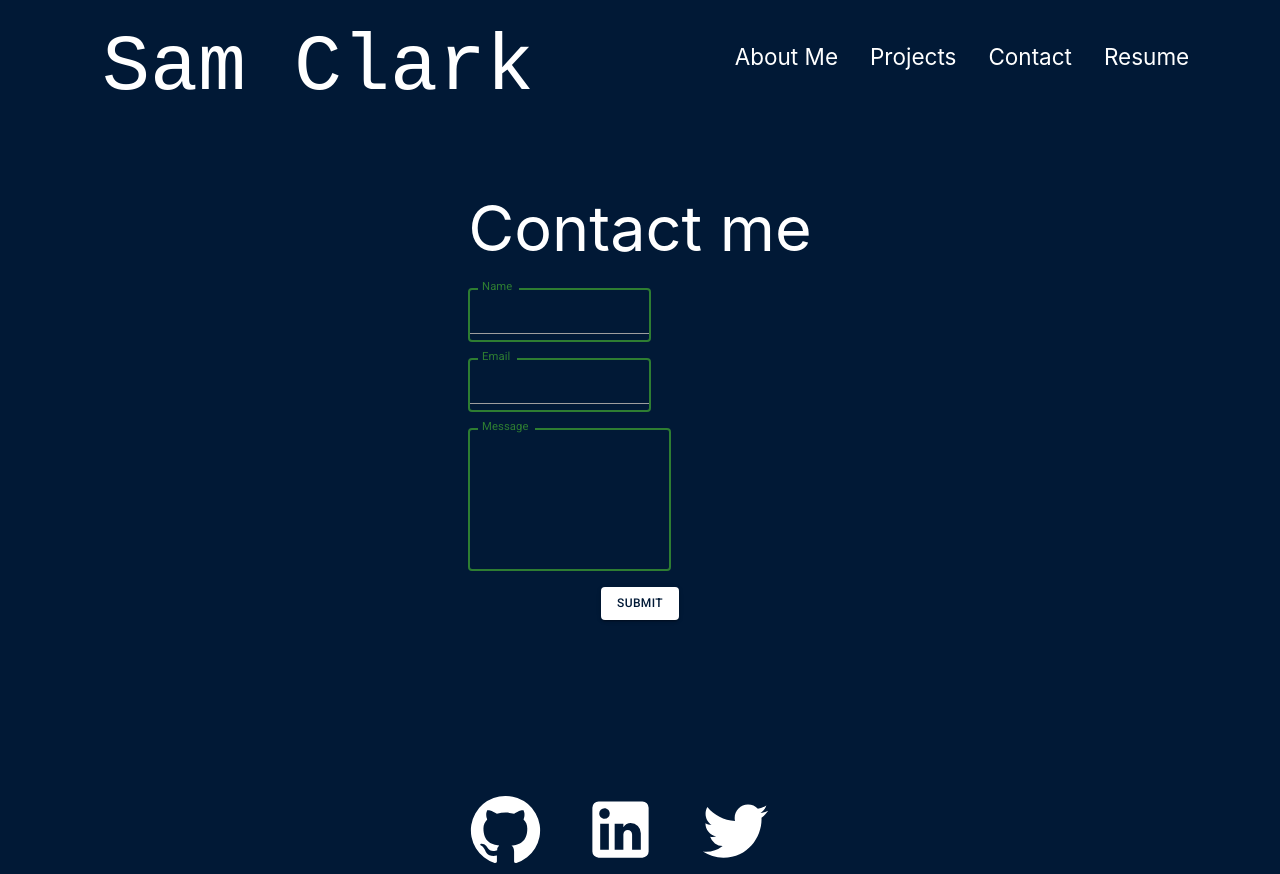
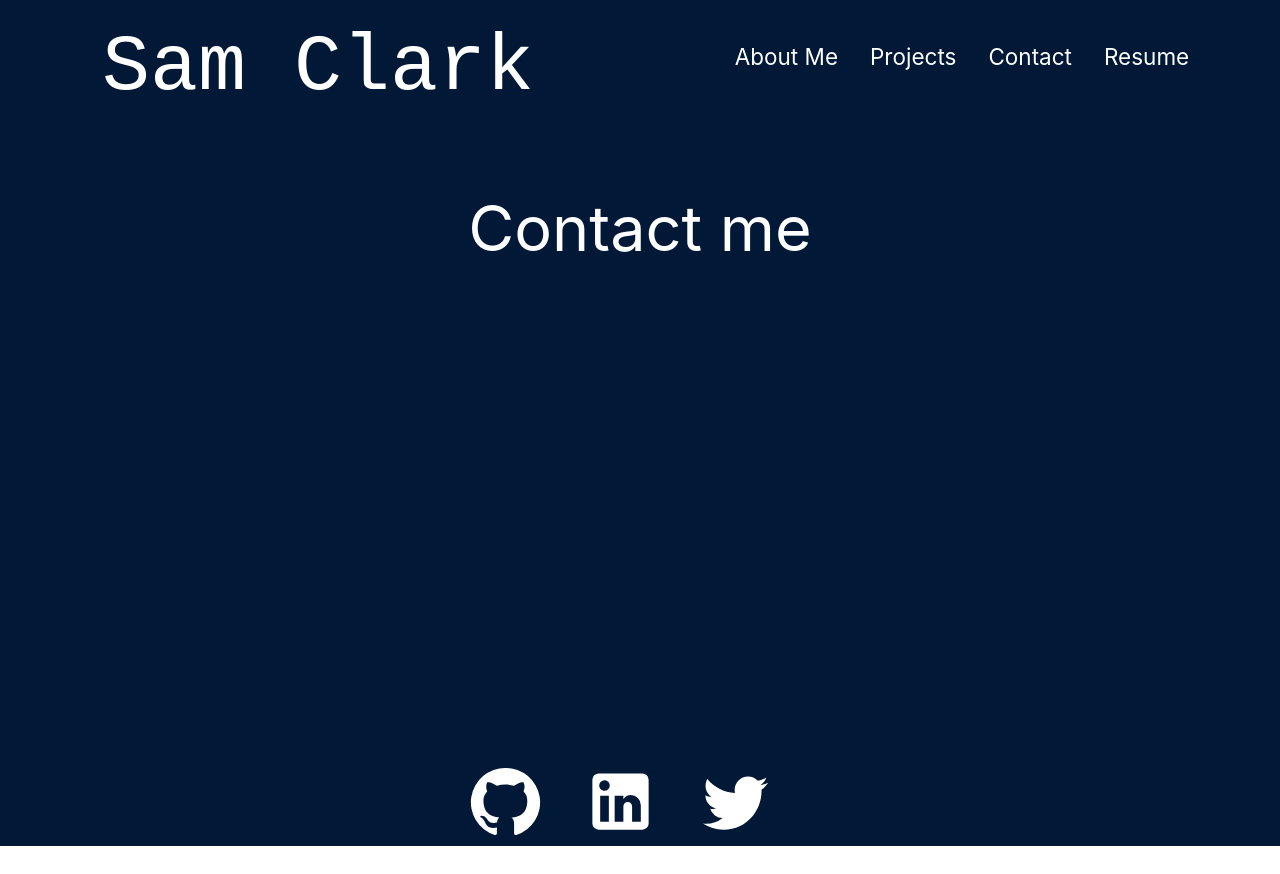
Before and after one commit to Sam-Clark1/sam-clark-portfolio, a React (Create React App) app: page /sam-clark-portfolio/contact in a window 1280 px wide. After the commit the page ends 846 px from the top, so only its background shows below. Built offline with nearby package versions, Linux system fonts and the light colour scheme.

Commit message:
refactored resume component. Made it so name in nav bar is a link back to about page

```diff
--- a/src/App.js
+++ b/src/App.js
@@ -17,7 +17,7 @@ function App() {
       <Box sx={{position:'sitcky', top:0}}>
         <Header />
       </Box>
-      <Container maxWidth='xl' sx={{minHeight:'80vh'}}>
+      <Container maxWidth='xl' sx={{minHeight:'76.5vh'}}>
         <Routes>
           <Route
             path='sam-clark-portfolio'
--- a/src/components/Contact.js
+++ b/src/components/Contact.js
@@ -1,89 +1,15 @@
-import React, { useState } from "react";
-import { Box, TextField, Button, Grow } from "@mui/material";
-import {validateEmail} from '../utils/helpers';
+import React from "react";
+import { Box, Grow } from "@mui/material";
 
 export default function Contact() {
-    const [formState, setFormState] = useState({ name: '', email: '', message: '' });
-    const [errorMessage, setErrorMessage] = useState('');
-
-    function handleChange(e) {
-        if (e.target.name === 'email') {
-            const validEmail = validateEmail(e.target.value);
-            if (!validEmail) {
-            setErrorMessage('Your email is invalid.');
-            } else {
-            if (!e.target.value.length) {
-              setErrorMessage(`${e.target.name} is required.`);
-            } else {
-              setErrorMessage('');
-            }
-          }
-          }  else if (e.target.name === 'name') {
-            const validName = e.target.value.length > 0;
-            if (!validName) {
-            setErrorMessage('Must enter a name.');
-            } else {
-            if (!e.target.value.length) {
-              setErrorMessage(`${e.target.name} is required.`);
-            } else {
-              setErrorMessage('');
-            }
-          }
-          } else {
-            const validMessage = e.target.value.length > 0;
-            if (!validMessage) {
-            setErrorMessage('You must enter a message.');
-            } else {
-            if (!e.target.value.length) {
-              setErrorMessage(`${e.target.name} is required.`);
-            } else {
-              setErrorMessage('');
-            }
-          }
-          }
-
-          if (!errorMessage) {
-            setFormState({ ...formState, [e.target.name]: e.target.value });
-          }
-      };
-
-      function handleSubmit(e) {
-        e.preventDefault();
-      };
-
     return(
       <Grow in={true} style={{ transformOrigin: '0 0 0' }} {...(true ? { timeout: 1000 } : {})}>
         <Box sx={{color:'white', display:'flex', justifyContent:'center'}}>
-            <section>
-                <Box sx={{display:'flex', justifyContent:'center'}}>
-                    <h1>Contact me</h1>
-                </Box>
-
-                <form id="contact-form" onSubmit={handleSubmit}>
-
-                    <div>
-                    <TextField name="name" type="text" onBlur={handleChange}  label='Name' color="success" focused sx={{mb:2}} inputMode={{className:'textfield__label'}}/>
-                    </div>
-
-                    <div>
-                    <TextField type="email" name="email" onBlur={handleChange} label='Email' color="success" focused sx={{mb:2}} InputProps={{className:'textfield__label'}}/>
-                    </div>
-
-                    <div>
-                    <TextField name="message" onBlur={handleChange} multiline rows={5} label='Message' color="success" focused sx={{mb:2}} InputProps={{className:'textfield__label'}}/>
-                    {errorMessage && (
-                        <Box sx={{display:'flex', justifyContent:'center'}}>
-                            <p>{errorMessage}</p>
-                        </Box >
-                        )}
-                    </div>
-
-                    <Box sx={{display:'flex', justifyContent:'center'}}>
-                        <Button variant="contained" sx={{backgroundColor:'white', color: '#011936', fontSize:12, display:'flex', justifyContent:'center'}} size="auto">Submit</Button>
-                    </Box>
-
-                </form>
-            </section>
+          <section>
+            <Box sx={{display:'flex', justifyContent:'center'}}>
+                <h1>Contact me</h1>
+            </Box>
+          </section>
         </Box>
       </Grow>
     );
--- a/src/components/Nav.js
+++ b/src/components/Nav.js
@@ -29,9 +29,11 @@ const linkArray = (
         <a href="#" data-target="mobile-nav" className="sidenav-trigger hide-on-large-only"><DrawerNav /></a>
         <Grid container spacing={1}>
             <Grid item xs={12} sm={12} md={6} lg={6} xl={6}>
-                <Box sx={{color: 'white', display:'flex', justifyContent:'center', alignItems:'center', fontSize:80, fontFamily:"monospace", p:1}}>
-                    Sam Clark
-                </Box>
+                <Link to={'sam-clark-portfolio'}>
+                    <Box sx={{color: 'white', display:'flex', justifyContent:'center', alignItems:'center', fontSize:80, fontFamily:"monospace", p:1}}>
+                        Sam Clark
+                    </Box>
+                </Link>
             </Grid>
             <Grid item xs={12} sm={12} md={6} lg={6} xl={6}>
                 <Stack spacing={4} direction="row" justifyContent="center" sx={{pt:5, px:2}} className='hide-on-med-and-down'>
--- a/src/components/Resume.js
+++ b/src/components/Resume.js
@@ -1,8 +1,31 @@
 import React from "react"
-import { Box, Grid, Typography, Button, Grow } from "@mui/material";
+import { Box, Grid, Typography, Grow } from "@mui/material";
 import resume from '../assets/Samuel Clark Resume.pdf'
 
 export default function Resume() {
+    const skillsArray = [
+        {
+            title: 'Languages',
+            skills: 'Javascript, SQL, HTML/CSS'
+        },
+        {
+            title: 'Technologies',
+            skills: 'Node.js, Express.js, React.js, REST, GraphQL, JWT, MVC'
+        },
+        {
+            title: 'Databases',
+            skills: 'MySQL, MongoDB'
+        },
+        {
+            title: 'Frameworks',
+            skills: 'Sequelize ORM, Mongoose ODM, Jest, Handlebars.js, JQuery'
+        },
+        {
+            title: 'Tools',
+            skills: 'Git, GitHub, GitLab, Heroku, Postman, Bash'
+        }
+    ];
+
     return(
         <Grid container spacing={1} sx={{color:'white', pt:'10%'}}>
             <Grow in={true} style={{ transformOrigin: '0 0 0' }} {...(true ? { timeout: 1000 } : {})}>
@@ -10,11 +33,9 @@ export default function Resume() {
                     <Box sx={{borderColor: 'white', border:1, p:2, mr:4}}>
                         <Typography variant="h4" gutterBottom component="div">Proficiencies:</Typography>
                         <ul>
-                            <li>Languages: Javascript, SQL, HTML/CSS</li>
-                            <li>Technologies: Node.js, Express.js, React.js, REST, GraphQL, JWT, MVC</li>
-                            <li>Databases: MySQL, MongoDB</li>
-                            <li>Frameworks: Sequelize ORM, Mongoose ODM, Jest, Handlebars.js, JQuery</li>
-                            <li>Tools: Git, GitHub, GitLab, Heroku, Postman, Bash</li>
+                            {skillsArray.map(skill => (
+                                <li key={skill.title}><span style={{textDecoration:'underline'}}>{skill.title}</span>: {skill.skills}</li>
+                            ))}
                         </ul>
                     </Box>
                 </Grid>
@@ -22,9 +43,7 @@ export default function Resume() {
             <Grow in={true} style={{ transformOrigin: '0 0 0' }} {...(true ? { timeout: 1500 } : {})}>
                 <Grid item xs={12} sm={12} md={6} lg={6} xl={6}>
                     <Typography sx={{color:'white', display: 'flex', flexDirection: 'row', my:"15%"}} variant="h4" gutterBottom component="div">
-                        Download my resume <Button variant="contained" sx={{backgroundColor:'white', color: '#011936', fontSize:'1rem', ml:2}} size="auto"
-                        href={resume}
-                        target="_blank" rel='noreferrer'>here</Button>
+                        Checkout my resume <a className="resume-link" href={resume} target="_blank" rel='noreferrer'>here</a>
                     </Typography>
                 </Grid>
             </Grow>
--- a/src/index.css
+++ b/src/index.css
@@ -38,3 +38,13 @@ text-decoration: none;
 .menu-icon {
   color: white;
 }
+
+.resume-link {
+  color: white;
+  margin-left: 9px;
+  text-decoration: underline;
+}
+.resume-link:hover {
+  transform: scale(1.1);
+  text-decoration: none;
+}
```
